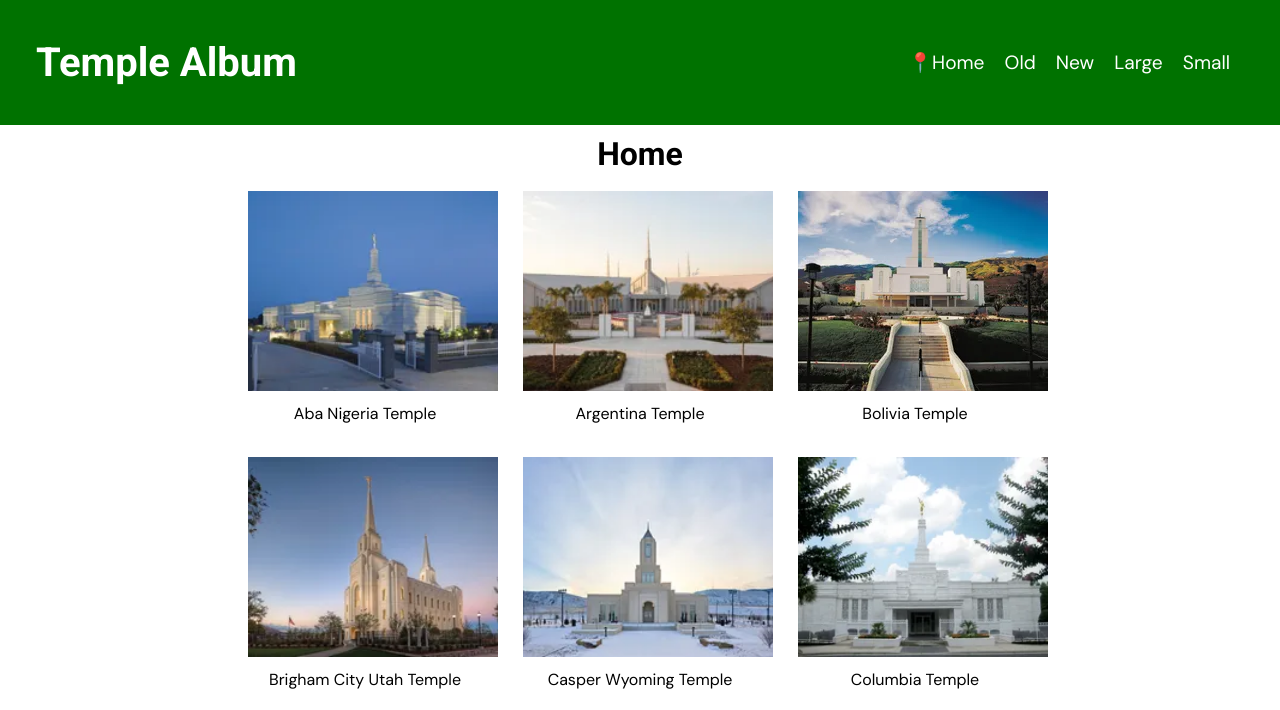
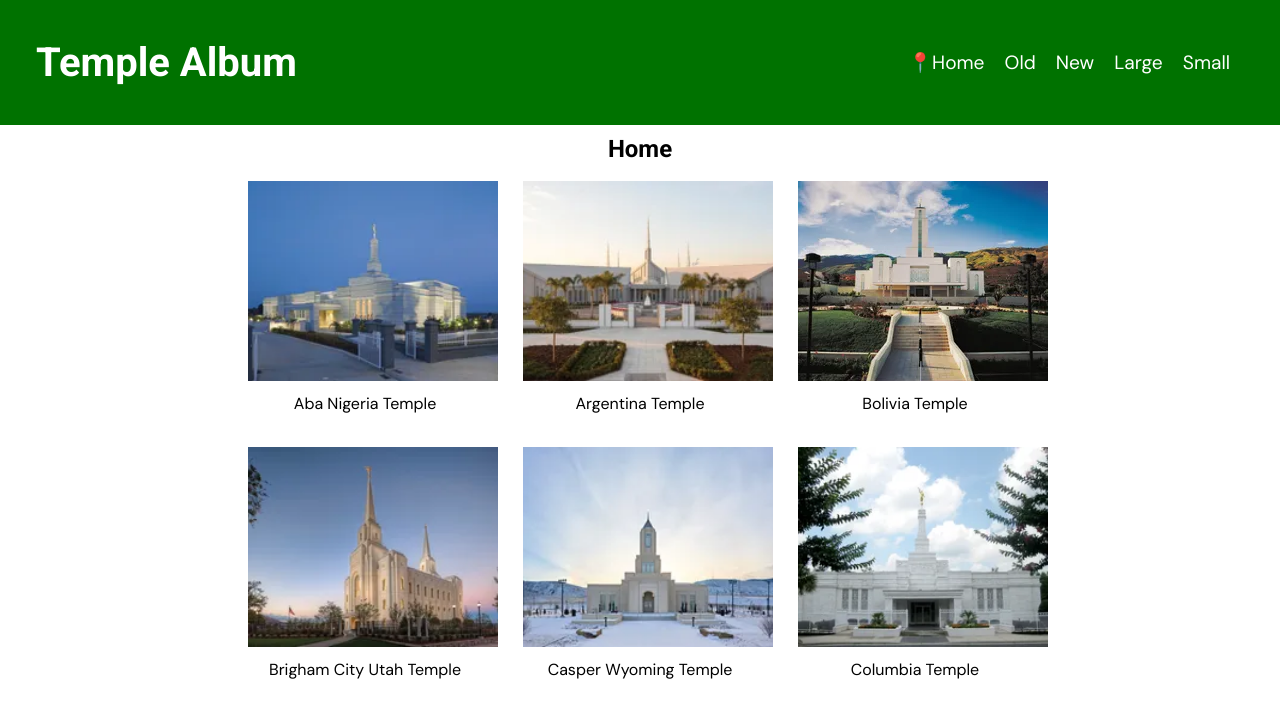
Before and after one commit to alemmanuelbyu/wdd131, a plain HTML site: page temples.html in a window 1280 px wide. Shown: the top 710 px of the page. Drawn offline with Linux system fonts and the light colour scheme.

Commit message:
Correction

```diff
--- a/styles/temples-large.css
+++ b/styles/temples-large.css
@@ -29,7 +29,7 @@
         margin: .5rem;
     }
 
-    main h1{
+    main h2{
         text-align: center;
     }
     .navigation a {
--- a/styles/temples.css
+++ b/styles/temples.css
@@ -48,6 +48,9 @@ header, main {
 main h1 {
     padding: 10px;
 }
+main h2 {
+    padding: 10px;
+}
 
 main {
     display: grid;
--- a/temples.html
+++ b/temples.html
@@ -28,7 +28,7 @@
         </nav>
     </header>
     <main>
-        <h1>Home</h1>
+        <h2>Home</h2>
         <div class="container">
             <figure>
                 <img src="images/aba_nigeria_temple.webp" alt="Temple 1"><figcaption>Aba Nigeria Temple</figcaption>
```
